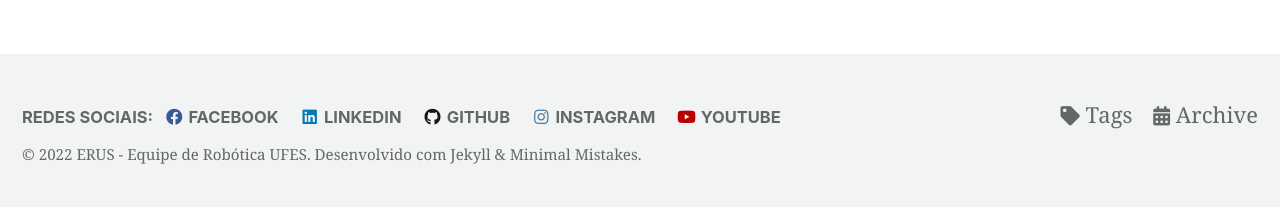
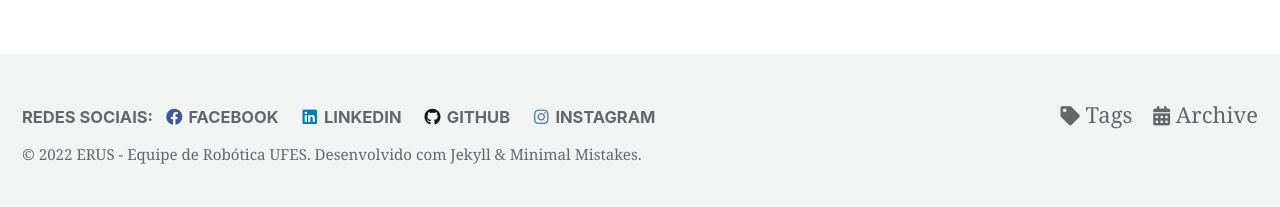
Before and after one commit to erufes/site, a Jekyll site: the page built from index.md, in a window 1280 px wide. Shown: the part 916-1123 px from the top of the page. Built offline with Jekyll 4.4.1, drawn with Linux system fonts in a browser that asks for light colours; cached includes are drawn as plain includes.

Commit message:
modified:   _config.yml

```diff
--- a/_config.yml
+++ b/_config.yml
@@ -140,9 +140,7 @@ footer:
     - label: "Instagram"
       icon: "fab fa-fw fa-instagram"
       url: "https://www.instagram.com/erus.ufes/"
-    - label: "YouTube"
-      icon: "fab fa-fw fa-youtube"
-      url: "https://www.youtube.com/c/erusteam"
+
     - label: "GitLab"
       icon: "fab fa-fw fa-gitlab"
       # url:
```
